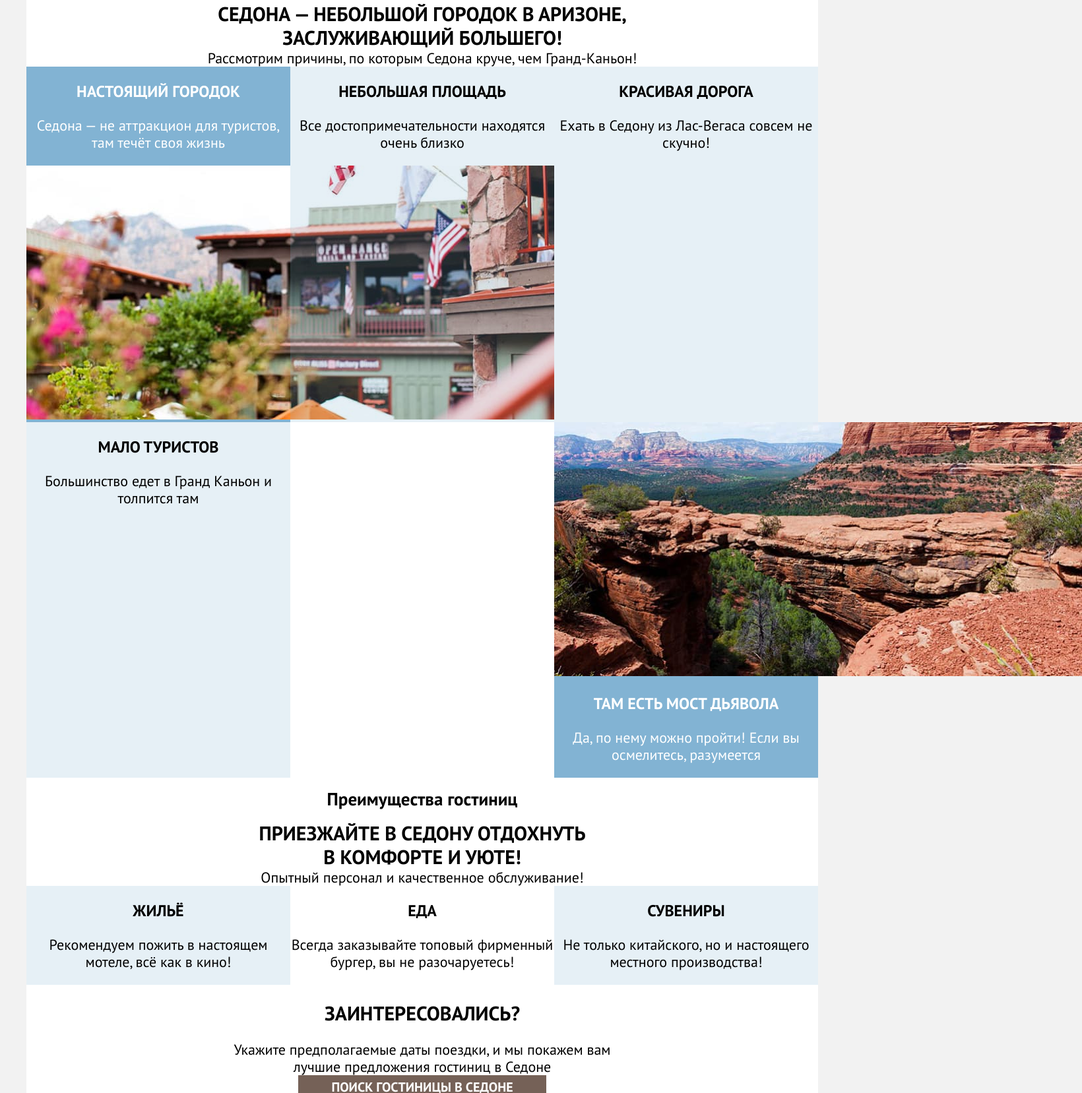
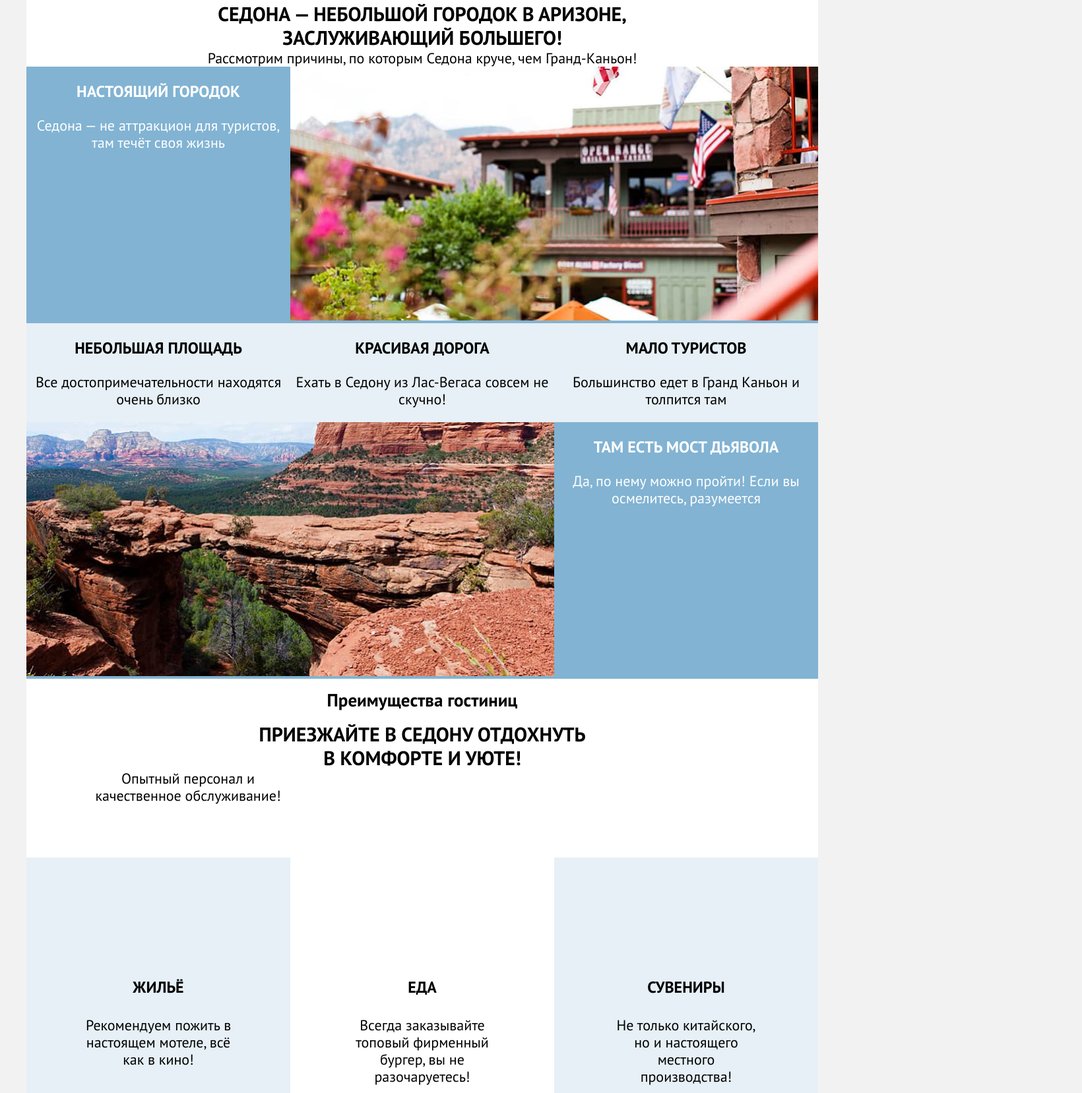
Before and after one commit to htmlacademy-htmlcss/2368575-sedona-2, a plain HTML site: page index.html in a window 1280 px wide. Shown: the part 612-2269 px from the top of the page at 66% size, 1640 px wide, since content can reach past the window. Drawn offline with Linux system fonts and the light colour scheme.

Commit message:
Исправляет ошибки в сетках

```diff
--- a/index.html
+++ b/index.html
@@ -8,7 +8,7 @@
   </head>
 
   <body>
-    <div class="main-page">
+    <div class="container">
     <header class="page-header" data-test="header">
       <nav class="navigation">
         <a class="navigation-logo" href="index.html">
@@ -45,8 +45,7 @@
       </nav>
     </header>
 
-    <main class="main-container main-index" data-test="main">
-      <div class="page-container">
+    <main class="page-container main-index" data-test="main">
        <section class="hero" data-test="hero">
         <h1 class="visually-hidden">Sedona</h1>
         <img class="main-image" src="images/welcome.svg" width="458" height="352" alt="<Welcome to Sedona>">
@@ -57,26 +56,40 @@
         <p class="advantages-town-reasons">Рассмотрим причины, по которым Седона круче, чем Гранд-Каньон!</p>
         <ul class="advantages-town-list">
           <li class="advantages-town-item white">
+            <div class="text-wrap">
               <h3>Настоящий городок</h3>
               <p>Седона — не аттракцион для туристов, там течёт своя жизнь</p>
+            </div>
+            <div class="image-wrap">
               <img src="images/advantages-photo-1.jpg" width="800" height="385" alt="Фотография города Седона">
+            </div>
             </li>
           <li class="advantages-town-item black light-blue-background">
+            <div class="text-wrap">
               <h3>Небольшая площадь</h3>
             <p>Все достопримечательности находятся очень близко</p>
+          </div>
           </li>
           <li class="advantages-town-item black dark-blue-background">
+            <div class="text-wrap">
               <h3>Красивая дорога</h3>
             <p>Ехать в Седону из Лас-Вегаса совсем не скучно!</p>
+          </div>
           </li>
           <li class="advantages-town-item black light-blue-background">
+            <div class="text-wrap">
               <h3>Мало туристов</h3>
             <p>Большинство едет в Гранд Каньон и толпится там</p>
+          </div>
           </li>
           <li class="advantages-town-item white">
-            <img src="images/advantages-photo-2.jpg" width="800" height="385" alt="Фотография моста дьявола">
+            <div class="text-wrap">
               <h3>Там есть мост дьявола</h3>
             <p>Да, по нему можно пройти! Если вы осмелитесь, разумеется</p>
+          </div>
+          <div class="image-wrap">
+            <img src="images/advantages-photo-2.jpg" width="800" height="385" alt="Фотография моста дьявола">
+          </div>
           </li>
         </ul>
       </section>
@@ -117,13 +130,12 @@
           </button>
         </form>
       </section>
-      </div>
     </main>
     <footer class="page-footer" data-test="footer">
       <div class="page-footer-container">
       <ul class="footer-social-list">
         <li class="footer-social-item">
-          <a class="button" href="#">
+          <a class="button" href="#" target="_blank">
             <span class="visually-hidden">ВКонтакте</span>
           </a>
         </li>
--- a/styles/styles.css
+++ b/styles/styles.css
@@ -17,6 +17,10 @@ html {
   height: 100%;
 }
 
+*, *::before, *::after{
+  box-sizing: border-box;
+}
+
 body {
   margin: 0;
   display: flex;
@@ -27,6 +31,7 @@ body {
   line-height: 21px;
   color: #000000;
   background-color: #f2f2f2;
+  box-shadow: 0px 0px 15px 0px rgba(0, 0, 0, 0.2);
 }
 
 /* Pages */
@@ -36,12 +41,7 @@ body {
   background-color: #ffffff
 }
 
-.main-page {
-  width: 1200px;
-  margin: 0 auto;
-}
-
-.page-container {
+.container {
   width: 1200px;
   margin: 0 auto;
 }
@@ -80,7 +80,7 @@ body {
   text-decoration: none;
 }
 
-.main-container {
+.page-container {
   flex-grow: 1;
 }
 
@@ -145,6 +145,7 @@ body {
   list-style: none;
   margin: 0;
   padding: 0;
+  width: 1200px;
 }
 
 .advantages-town {
@@ -164,6 +165,15 @@ body {
 }
 
 .advantages-town-item {
+  display: flex;
+  flex-wrap: nowrap;
+}
+
+.advantages-town-item:last-child {
+  flex-direction: row-reverse;
+}
+
+.text-wrap {
   width: 400px;
 }
 
@@ -227,6 +237,9 @@ body {
 .advantages-hotel p {
   font-size: 22px;
   line-height: 26px;
+  text-align: center;
+  padding: 0px 85px 81px;
+  margin: 0;
 }
 
 .advantages-hotel-item {
@@ -238,6 +251,9 @@ body {
   line-height: 28px;
   font-weight: 700;
   text-transform: uppercase;
+  padding: 183px 85px 30px;
+  text-align: center;
+  margin: 0;
 }
 
 /* Search */
@@ -298,6 +314,11 @@ body {
   font-weight: 400;
   width: 475px;
   margin: 0 auto;
+}
+
+.newsletter-form {
+  display: flex;
+  justify-content: center;
 }
 
 .subscribe input {
```
Lines whose indentation alone changed are shown as unchanged.
